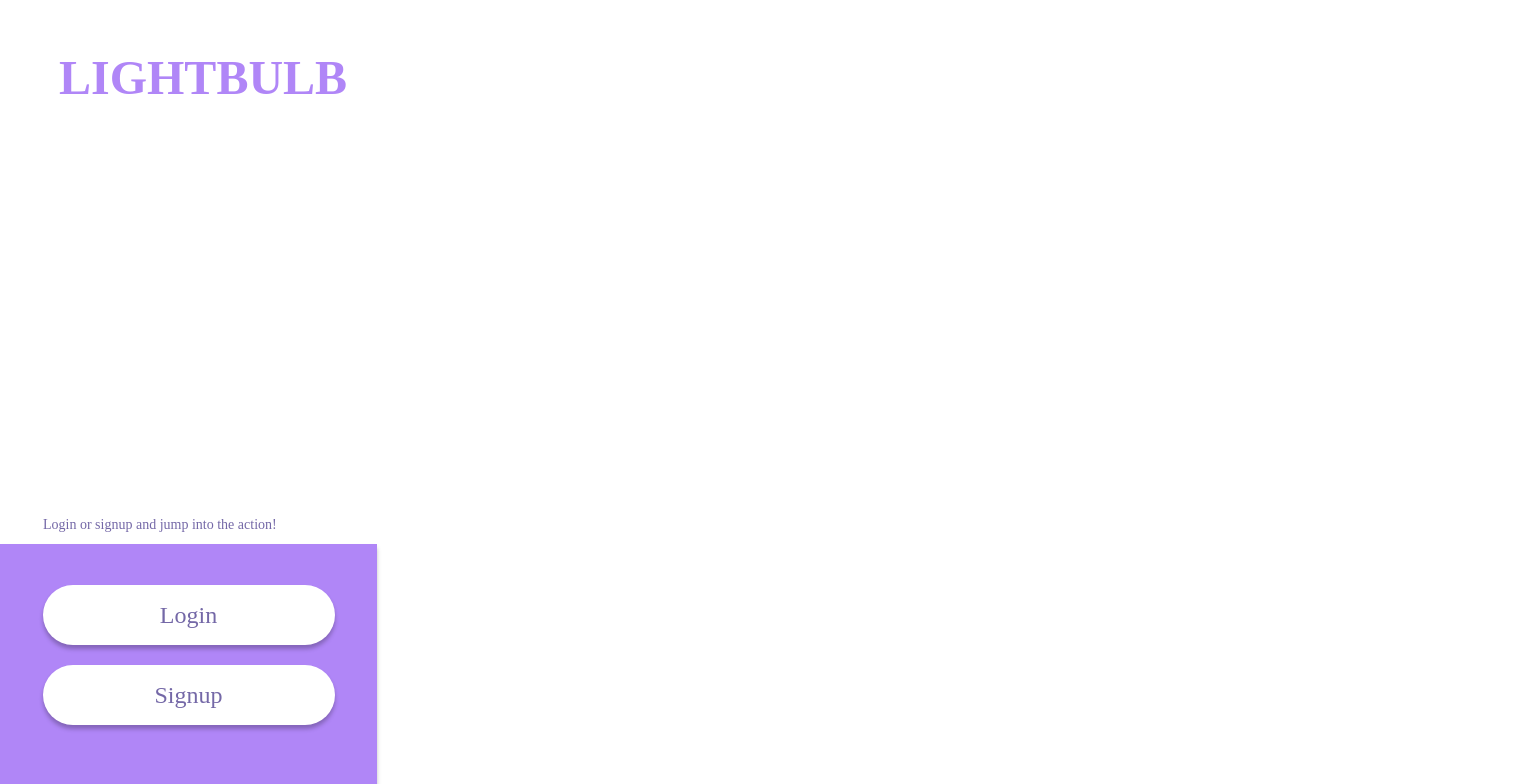
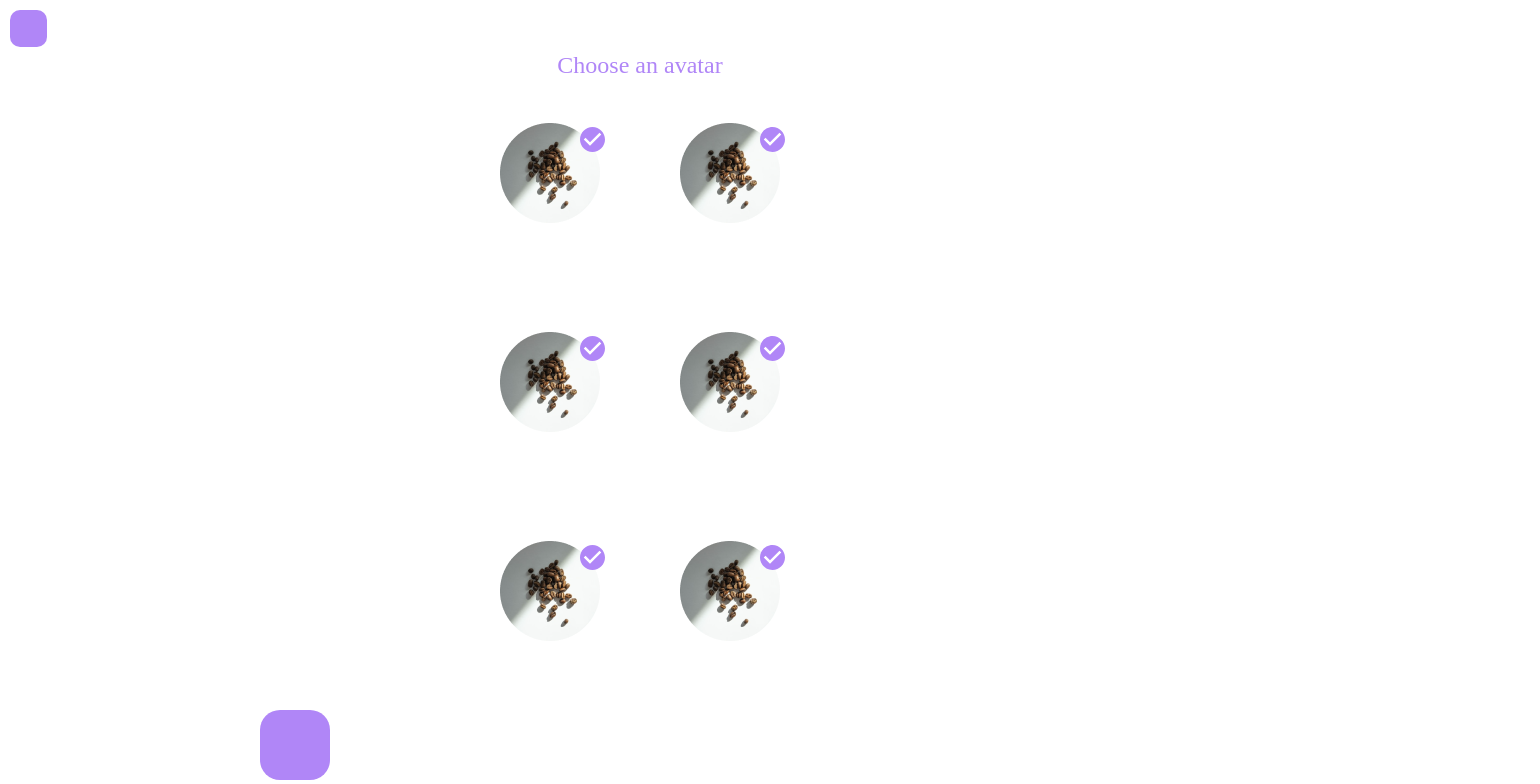
Before and after one commit to LuuDavid778/Lightbulb, a React (Create React App) app: page /signup in a window 1280 px wide. Shown: the top 784 px of the page, 1540 px wide, since content can reach past the window. Built offline with nearby package versions, Linux system fonts and the light colour scheme.

Commit message:
Avatar Select

```diff
--- a/src/App.js
+++ b/src/App.js
@@ -1,12 +1,14 @@
 // import logo from './logo.svg';
 import './App.css';
 
-import LandingPage from '../src/pages/LandingPage';
+// import LandingPage from '../src/pages/LandingPage';
+import SignupAvatar from '../src/pages/SignupAvatar';
 
 function App() {
   return (
     <div>
-      <LandingPage></LandingPage>
+      {/* <LandingPage></LandingPage> */}
+      <SignupAvatar></SignupAvatar>
     </div>
   );
 }
--- a/src/comps/AvatarSelect/index.js
+++ b/src/comps/AvatarSelect/index.js
@@ -6,7 +6,7 @@ import SelectedIcon from '../../Images/SelectedIcon.svg';
 
 
 const Container = styled.div`
-
+margin:40px;
 `;
 
 const AvatarImg = styled.img`
--- a/src/comps/BackButton/index.js
+++ b/src/comps/BackButton/index.js
@@ -9,6 +9,9 @@ width:37px;
 height:37px;
 background-color:${props=>props.BgColor ? props.BgColor : "#B086F7"};
 border-radius:10px;
+
+margin-top: 10px;
+margin-left: 10px;
 `;
 
 const Image = styled.img``;
--- /dev/null
+++ b/src/pages/SignupAvatar/index.js
@@ -0,0 +1,72 @@
+import React, { useEffect, useState } from 'react';
+import styled from 'styled-components';
+// import Logo from './logo.svg';
+import Button from '../../comps/Button';
+import AvatarSelect from '../../comps/AvatarSelect';
+import BackButton from '../../comps/BackButton';
+import NextButton from '../../comps/NextButton';
+import './SignupAvatar.scss';
+
+const Header = styled.div`
+justify-content: center;
+position: relative;
+display:flex;
+`;
+
+const AppTitle = styled.div`
+font-family: Poppins;
+font-style: normal;
+font-weight: normal;
+font-size: 24px;
+line-height: 36px;
+color: #B086F7;
+`;
+
+const AvatarCont = styled.div`
+justify-content: center;
+position: relative;
+display:flex;
+`;
+
+const FooterCont = styled.div`
+left:260px;
+position: relative;
+display:flex;
+`;
+
+
+
+
+
+const SignupAvatar = () => {
+ return <div>
+     <BackButton></BackButton>
+     <Header>
+         <AppTitle>Choose an avatar</AppTitle>
+    </Header>
+
+     <AvatarCont>
+     <AvatarSelect></AvatarSelect>
+     <AvatarSelect></AvatarSelect>
+     </AvatarCont>
+
+     <AvatarCont>
+     <AvatarSelect></AvatarSelect>
+     <AvatarSelect></AvatarSelect>
+     </AvatarCont>
+
+     <AvatarCont>
+     <AvatarSelect></AvatarSelect>
+     <AvatarSelect></AvatarSelect>
+     </AvatarCont>
+
+    <FooterCont>
+     <NextButton></NextButton></FooterCont>
+ </div>
+}
+
+SignupAvatar.defaultProps = {
+
+}
+
+export default SignupAvatar;
```
Also changed, not shown: src/pages/SignupAvatar/SignupAvatar.scss (added).
